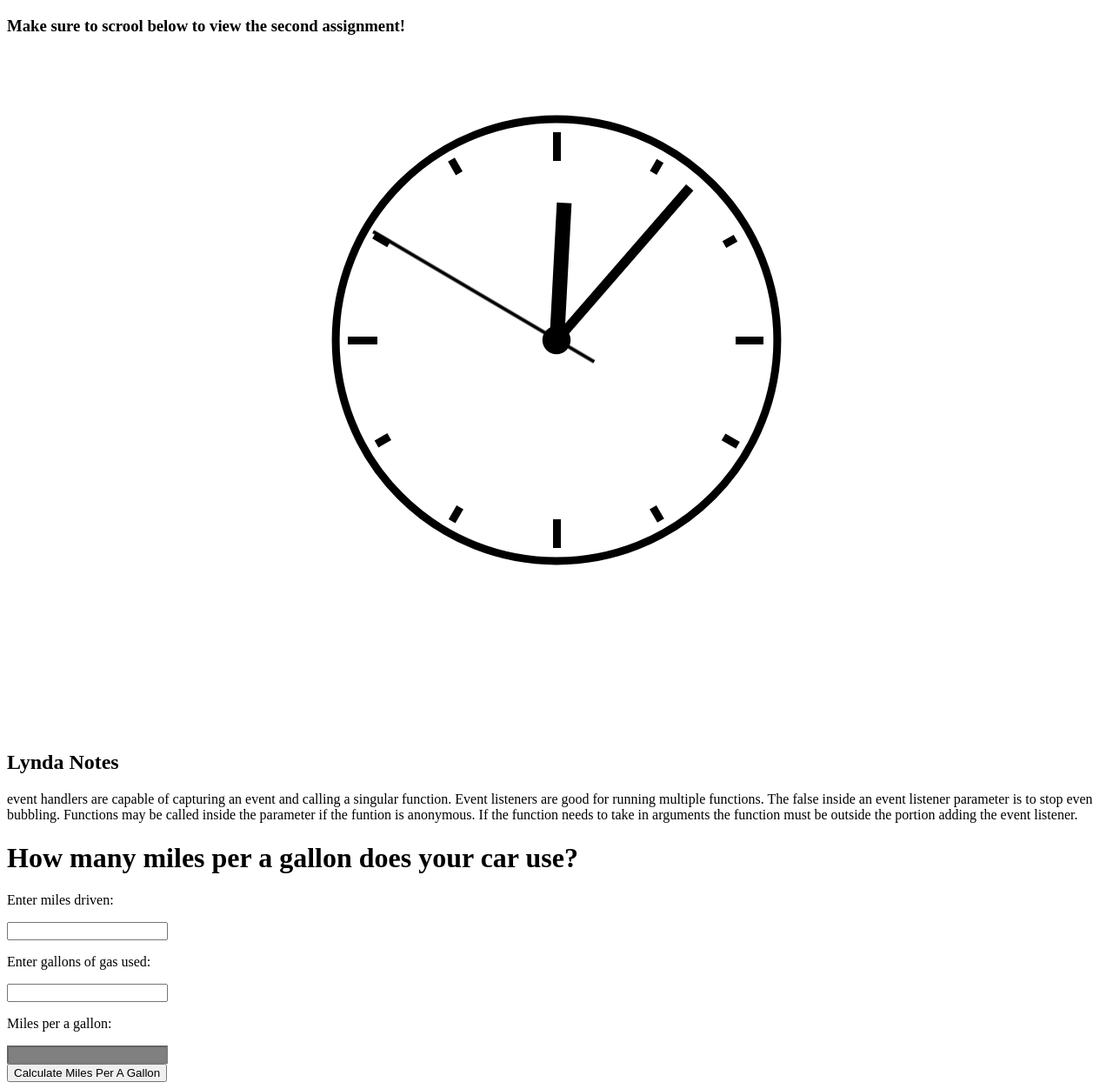
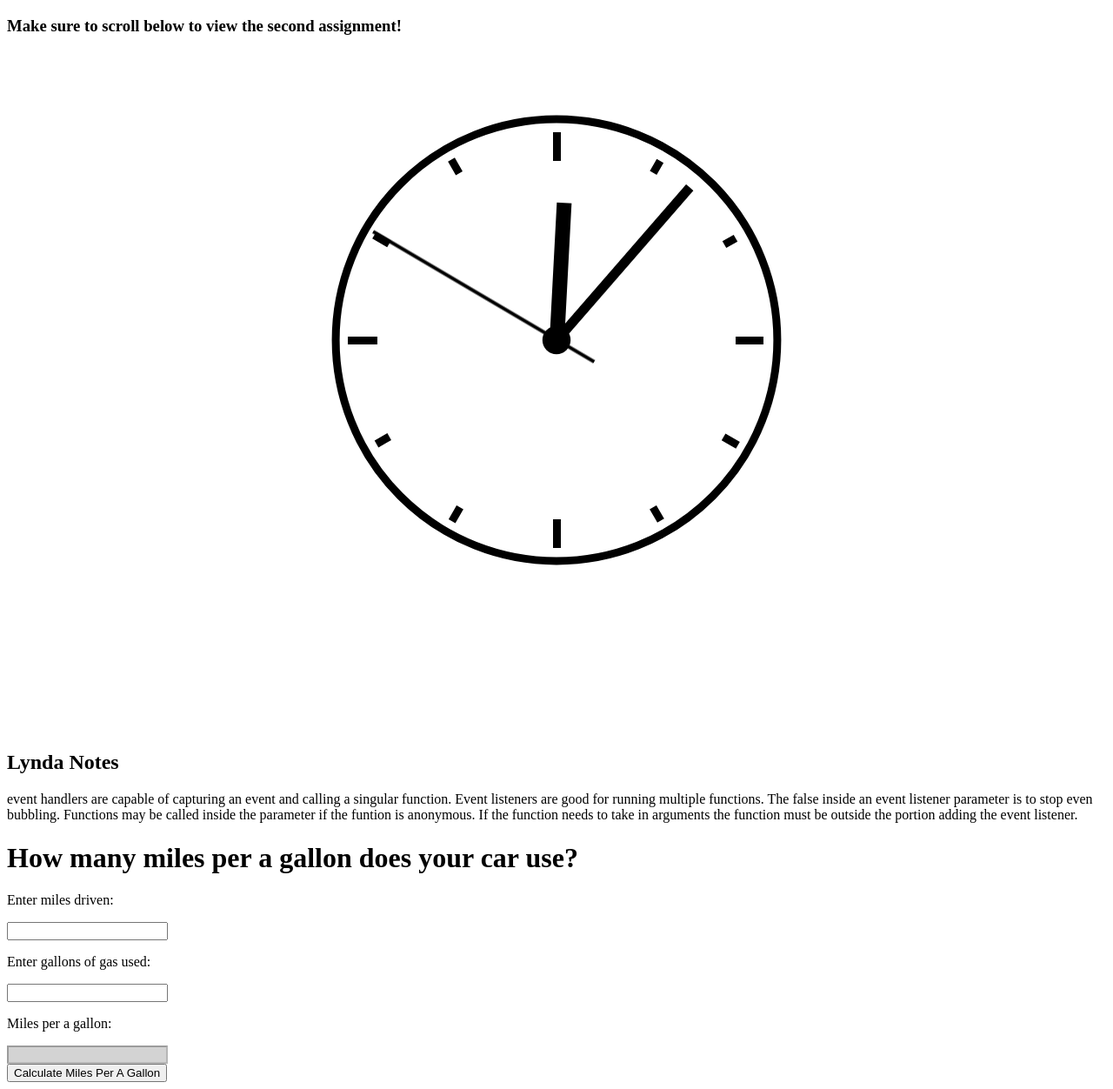
Before and after one commit to oconnalla/WEB150Asst7, a plain HTML site: page index.html in a window 1280 px wide. Shown: the whole page at 87% size. Drawn offline with Linux system fonts and the light colour scheme.

Commit message:
fixed typo

```diff
--- a/index.html
+++ b/index.html
@@ -75,7 +75,7 @@
     transition: transform .5s ease-in-out;
 }
 .grey{
-    background-color:grey;
+    background-color:lightgrey;
 }
 .white{
     background-color:white;
@@ -84,7 +84,7 @@
 </head>
 
 <body>
-    <h3>Make sure to scrool below to view the second assignment!</h3>
+    <h3>Make sure to scroll below to view the second assignment!</h3>
 <main class="main">
     <div class="clockbox">
         <svg id="clock" xmlns="http://www.w3.org/2000/svg" width="600" height="600" viewBox="0 0 600 600">
```
